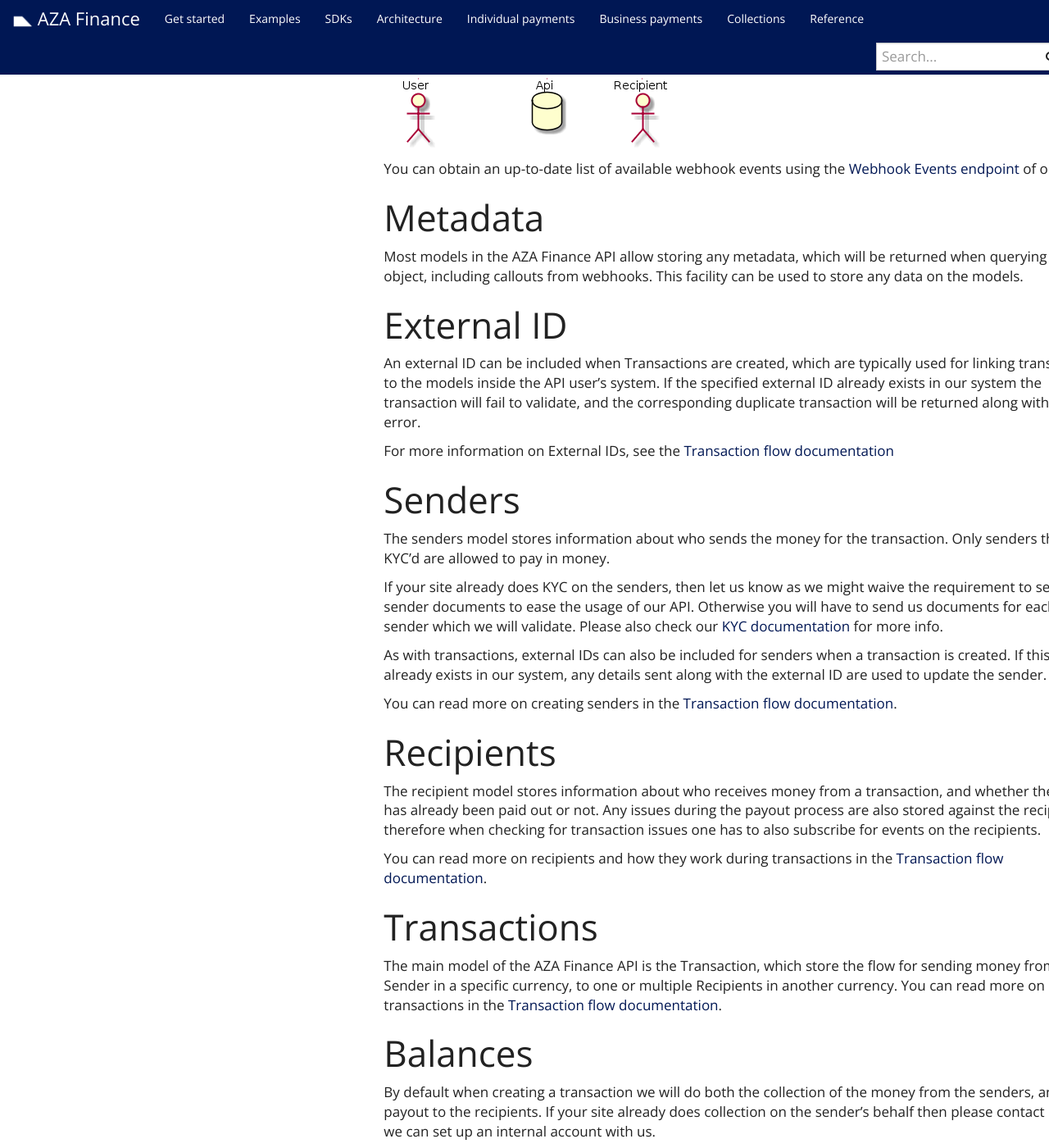
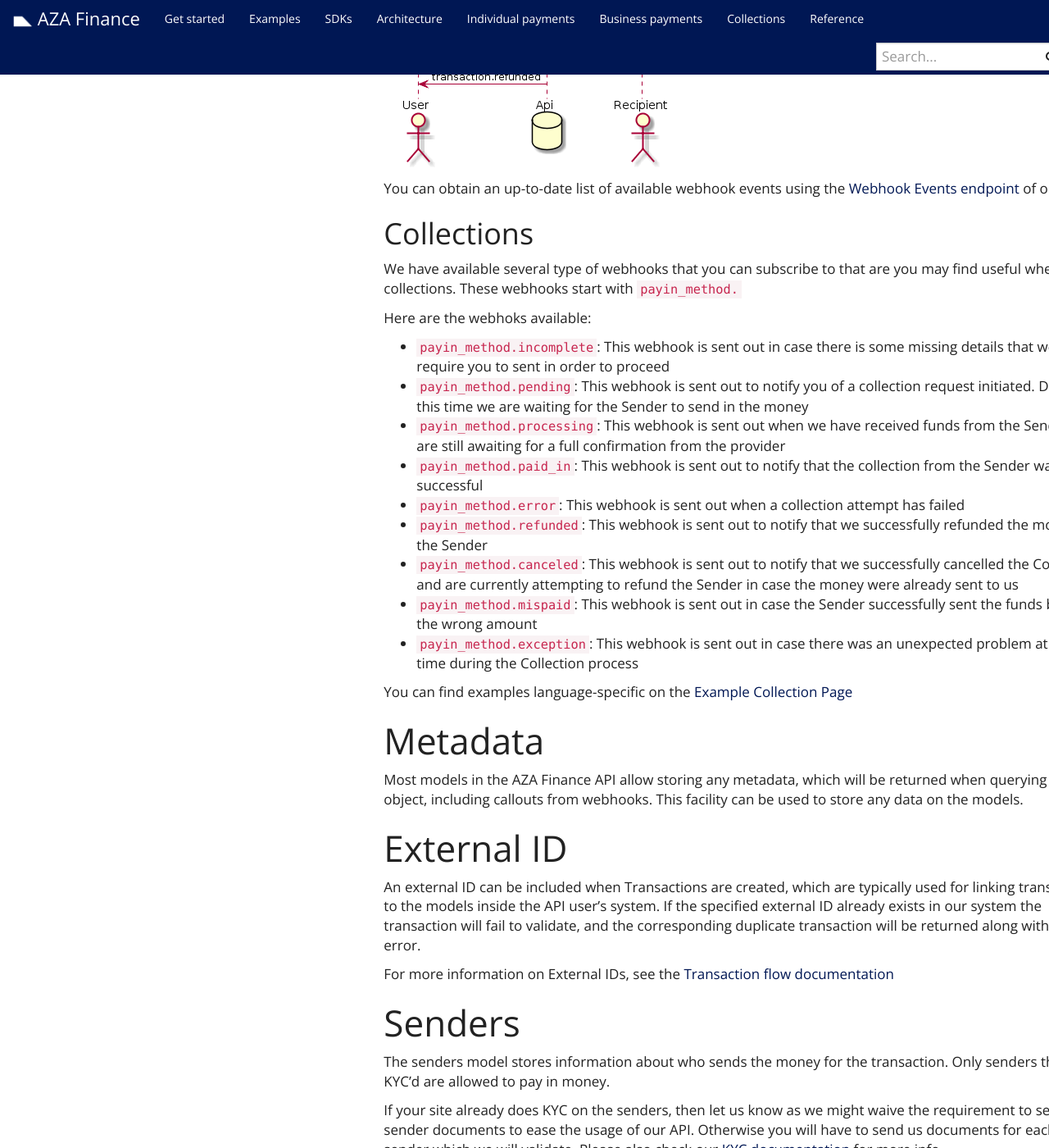
Before and after one commit to transferzero/api-documentation, a Jekyll site: the page built from _docs/architecture.md, in a window 1280 px wide and 1400 px high, scrolled down 3316 px. Shown: the whole window at 82% size. Built offline with Jekyll 4.4.1, drawn with Linux system fonts in a browser that asks for light colours; nearby versions of some CDN libraries; comment, search, counter and statistics services are not loaded.

Commit message:
Add webhook collection specific section on Architecture page

```diff
--- a/_docs/architecture.md
+++ b/_docs/architecture.md
@@ -78,6 +78,22 @@ The following are examples of some possible webhook flows and events. Please not
 
 You can obtain an up-to-date list of available webhook events using the [Webhook Events endpoint](https://api.transferzero.com/documentation/#/Webhooks/get-webhook-events) of our API.
 
+## Collections
+We have available several type of webhooks that you can subscribe to that are you may find useful when doing collections. These webhooks start with `payin_method.`
+
+Here are the webhoks available:
+* `payin_method.incomplete`: This webhook is sent out in case there is some missing details that we require you to sent in order to proceed
+* `payin_method.pending`: This webhook is sent out to notify you of a collection request initiated. During this time we are waiting for the Sender to send in the money
+* `payin_method.processing`: This webhook is sent out when we have received funds from the Sender and are still awaiting for a full confirmation from the provider
+* `payin_method.paid_in`: This webhook is sent out to notify that the collection from the Sender was successful
+* `payin_method.error`: This webhook is sent out when a collection attempt has failed
+* `payin_method.refunded`: This webhook is sent out to notify that we successfully refunded the money to the Sender
+* `payin_method.canceled`: This webhook is sent out to notify that we successfully cancelled the Collection and are currently attempting to refund the Sender in case the money were already sent to us
+* `payin_method.mispaid`: This webhook is sent out in case the Sender successfully sent the funds but with the wrong amount
+* `payin_method.exception`: This webhook is sent out in case there was an unexpected problem at any time during the Collection process
+
+You can find examples language-specific on the [Example Collection Page]({{ "/docs/example-collections/" | prepend: site.baseurl }})
+
 # Metadata
 
 Most models in the AZA Finance API allow storing any metadata, which will be returned when querying the object, including callouts from webhooks. This facility can be used to store any data on the models.
```
